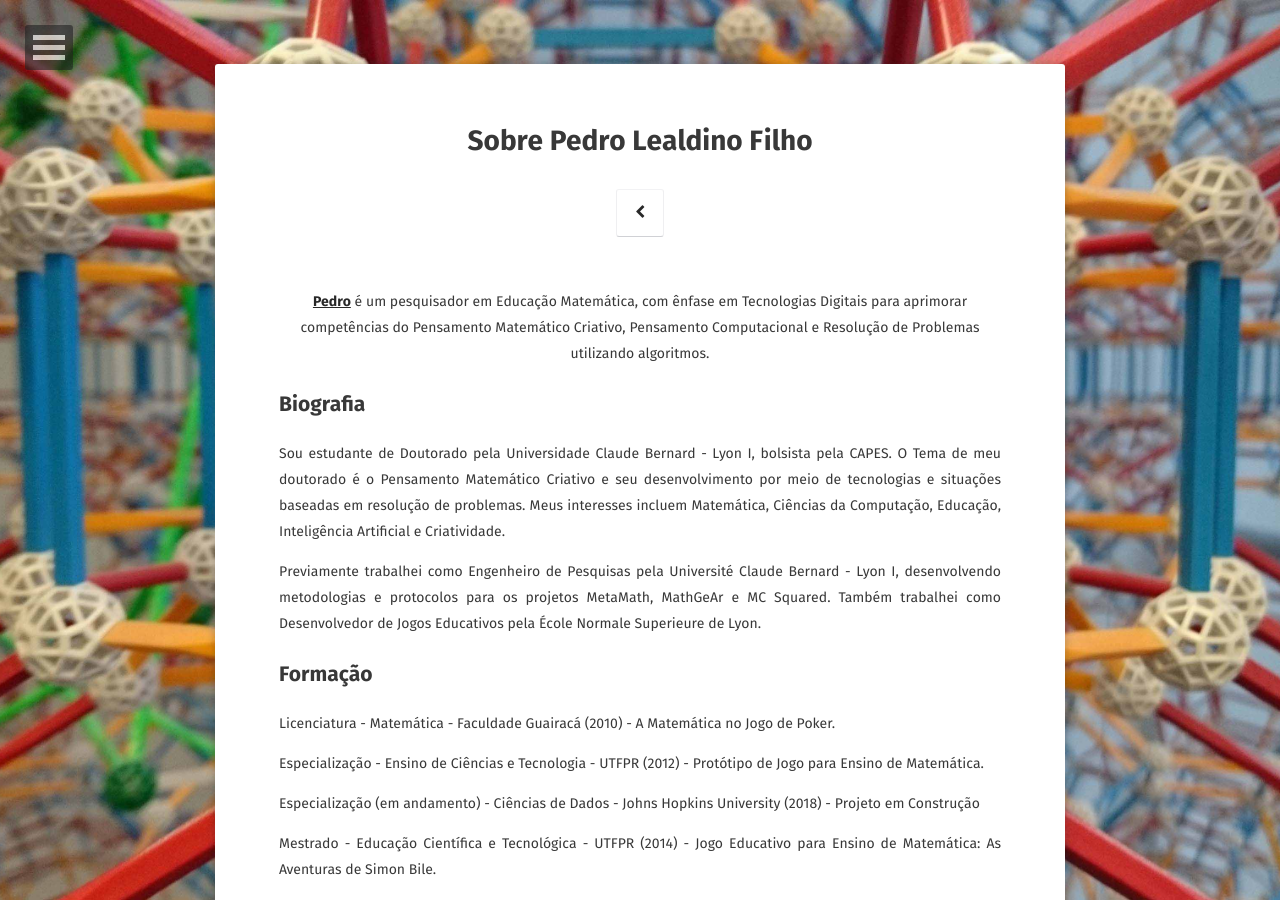
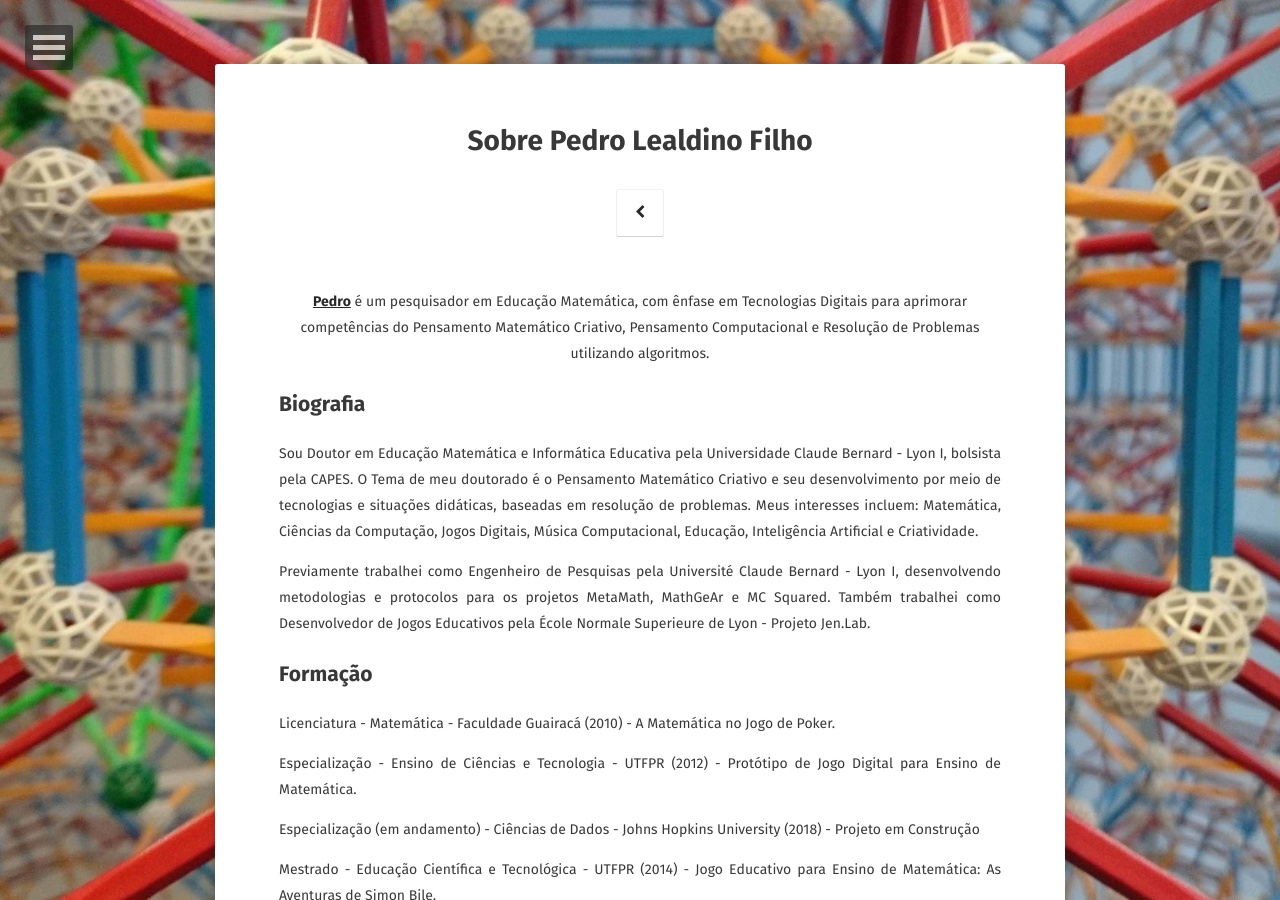
Before and after one commit to meumesmo/meumesmo.github.io, a Jekyll site: the page built from about/index.md, in a window 1280 px wide and 900 px high. Built offline with Jekyll 4.4.1, drawn with Linux system fonts in a browser that asks for light colours; some web fonts are replaced; some of the changed text lies outside the part shown.

Commit message:
Update index.md

```diff
--- a/about/index.md
+++ b/about/index.md
@@ -10,21 +10,21 @@ comments: false
 
 ## Biografia
 
-Sou estudante de Doutorado pela Universidade Claude Bernard - Lyon I, bolsista pela CAPES. O Tema de meu doutorado é o Pensamento Matemático Criativo e seu desenvolvimento por meio de tecnologias e situações baseadas em resolução de problemas. Meus interesses incluem Matemática, Ciências da Computação, Educação, Inteligência Artificial e Criatividade.
+Sou Doutor em Educação Matemática e Informática Educativa pela Universidade Claude Bernard - Lyon I, bolsista pela CAPES. O Tema de meu doutorado é o Pensamento Matemático Criativo e seu desenvolvimento por meio de tecnologias e situações didáticas,  baseadas em resolução de problemas. Meus interesses incluem: Matemática, Ciências da Computação, Jogos Digitais, Música Computacional, Educação, Inteligência Artificial e Criatividade.
 
-Previamente trabalhei como Engenheiro de Pesquisas pela Université Claude Bernard - Lyon I, desenvolvendo metodologias e protocolos para os projetos MetaMath, MathGeAr e MC Squared. Também trabalhei como Desenvolvedor de Jogos Educativos pela École Normale Superieure de Lyon.
+Previamente trabalhei como Engenheiro de Pesquisas pela Université Claude Bernard - Lyon I, desenvolvendo metodologias e protocolos para os projetos MetaMath, MathGeAr e MC Squared. Também trabalhei como Desenvolvedor de Jogos Educativos pela École Normale Superieure de Lyon - Projeto Jen.Lab.
 
 ## Formação
 
 Licenciatura - Matemática - Faculdade Guairacá (2010) - A Matemática no Jogo de Poker.
 
-Especialização - Ensino de Ciências e Tecnologia - UTFPR (2012) - Protótipo de Jogo para Ensino de Matemática.
+Especialização - Ensino de Ciências e Tecnologia - UTFPR (2012) - Protótipo de Jogo Digital para Ensino de Matemática.
 
 Especialização (em andamento) - Ciências de Dados - Johns Hopkins University (2018) - Projeto em Construção
 
 Mestrado - Educação Científica e Tecnológica - UTFPR (2014) - Jogo Educativo para Ensino de Matemática: As Aventuras de Simon Bile.
 
-Doutorado - Educação Matemática, Informática na Educação - Université Claude Bernard - Lyon I (2018), France - Situações Didáticas Para Aprimoramento do Pensamento Matemático Criativo: Um estudo sobre funções, algoritmos e modelagem.
+Doutorado - Educação Matemática, Informática na Educação - Université Claude Bernard - Lyon I (2018), France - Situações Didáticas Para Aprimoramento do Pensamento Matemático Criativo: Um estudo sobre funções e algoritmos.
 
 ## Interesses de Pesquisa
 
```
